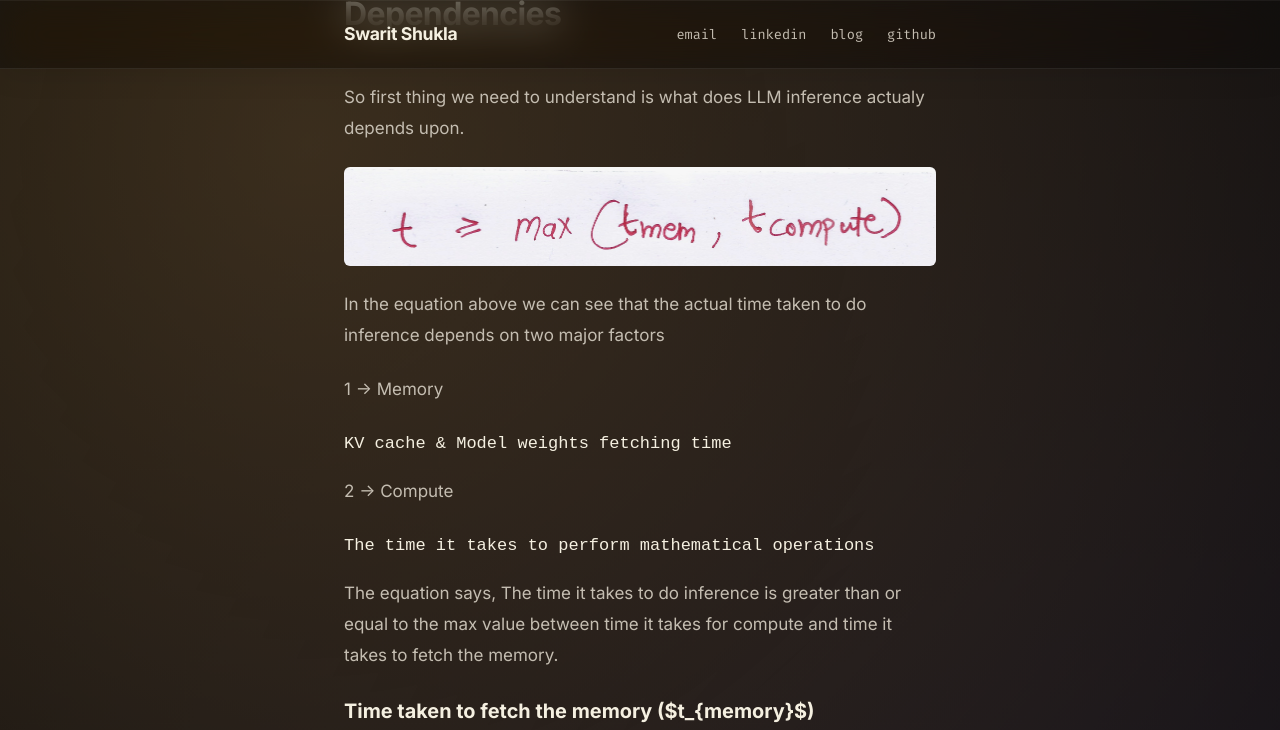
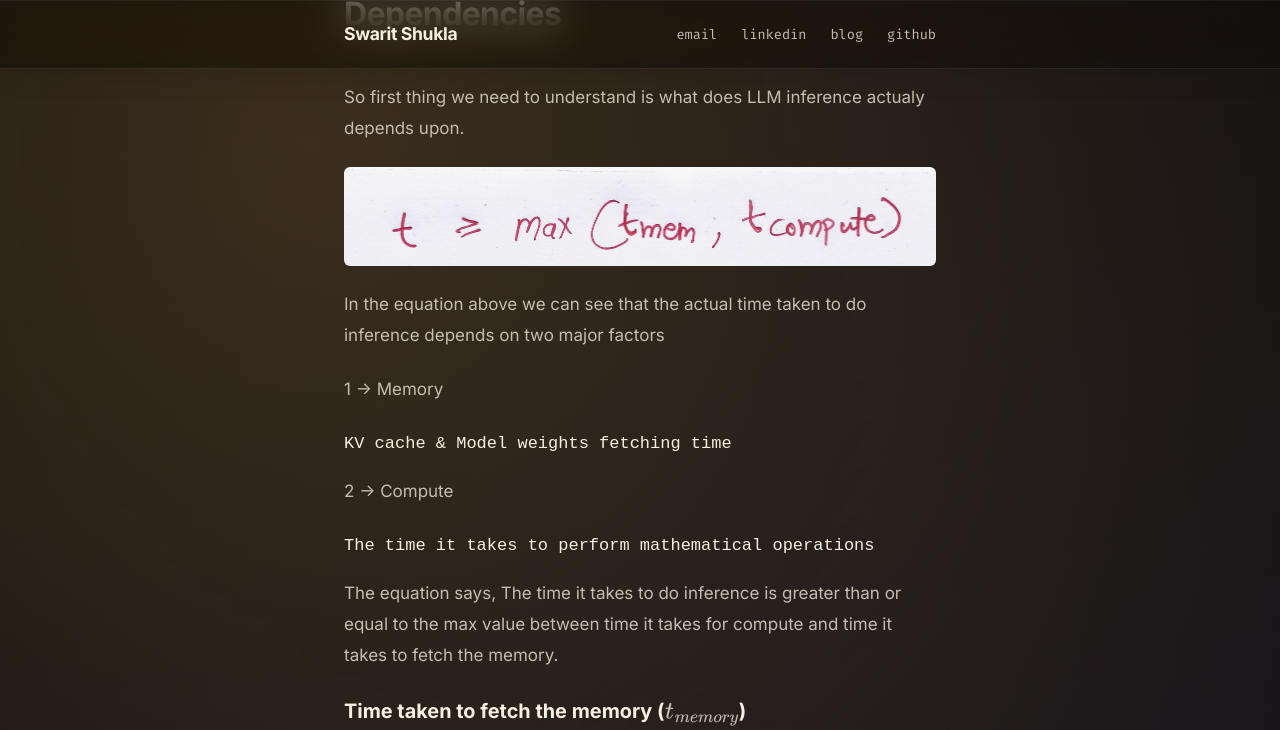
Before and after one commit to SWARITSHUKLA/SWARITSHUKLA.github.io, a Jekyll site: the page built from _posts/2026-07-21-Batch-Size-and-LLM-Inference-Efficiency.md, in a window 1280 px wide and 1400 px high, scrolled down 630 px, cut to the strip 0-730 px from the top of the window. Built offline with Jekyll 4.4.1, drawn with Linux system fonts in a browser that asks for light colours; some of the changed text lies outside the part shown.

```diff
--- a/_layouts/default.html
+++ b/_layouts/default.html
@@ -51,6 +51,20 @@
         rel="stylesheet">
 
     <link rel="stylesheet" href="{{ '/style.css' | relative_url }}">
+
+    <!-- MathJax v3: Renders LaTeX math ($...$, $$...$$) -->
+    <script>
+        window.MathJax = {
+            tex: {
+                inlineMath: [['$', '$'], ['\\(', '\\)']],
+                displayMath: [['$$', '$$'], ['\\[', '\\]']]
+            },
+            svg: {
+                fontCache: 'global'
+            }
+        };
+    </script>
+    <script defer src="https://cdn.jsdelivr.net/npm/mathjax@3/es5/tex-svg.js"></script>
 </head>
 
 <body>
--- a/_posts/2026-07-21-Batch-Size-and-LLM-Inference-Efficiency.md
+++ b/_posts/2026-07-21-Batch-Size-and-LLM-Inference-Efficiency.md
@@ -63,4 +63,4 @@ What we have here is the latency plot, we are essentially plotting all the value
     plot 1.3
  ![equation 4](/photos/Batch%20Size%20and%20LLM%20Inference%20Efficiency/graph%201.3.jpeg)
  - Here we are taking the maximum of $t_{compute}$ & $t_{memory}$
- - Now this graph tels us about
+ - Now this graph tells us, How latency grows with the increase in batch size
--- a/style.css
+++ b/style.css
@@ -320,3 +320,25 @@ p {
 a, .item-title {
     transition: color 0.2s ease-in-out;
 }
+
+/* =========================================
+   MATHJAX / LATEX MATH STYLING
+   ========================================= */
+/* Ensure MathJax SVG output matches the site's color scheme */
+mjx-container {
+    color: #F5F0E1 !important; /* Warm Ivory to match headings */
+}
+
+/* Display math ($$...$$) gets subtle padding and centering */
+mjx-container[display="true"] {
+    display: block !important;
+    overflow-x: auto;
+    overflow-y: hidden;
+    padding: 0.8em 0;
+    margin: 0.5em 0;
+}
+
+/* Inline math keeps flow but matches text color */
+mjx-container:not([display="true"]) {
+    color: #c4bdb1 !important; /* Match surrounding body text */
+}
```
